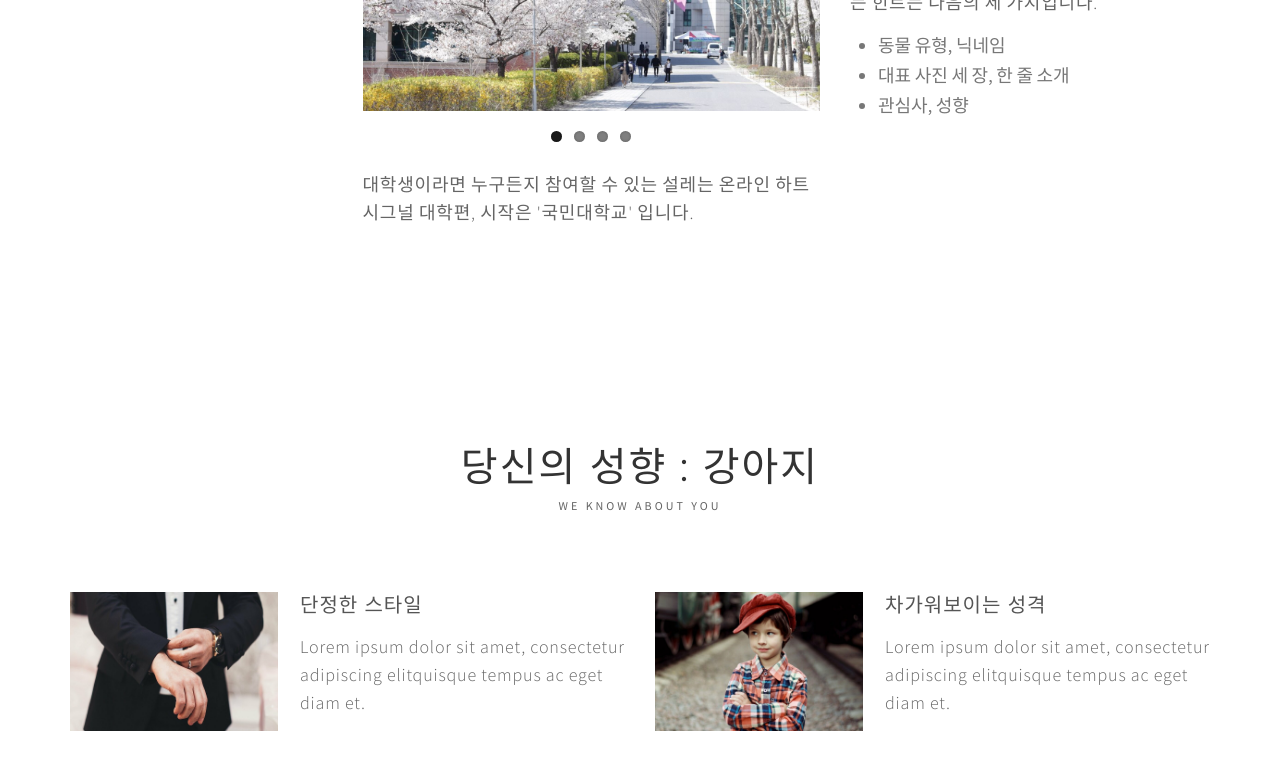
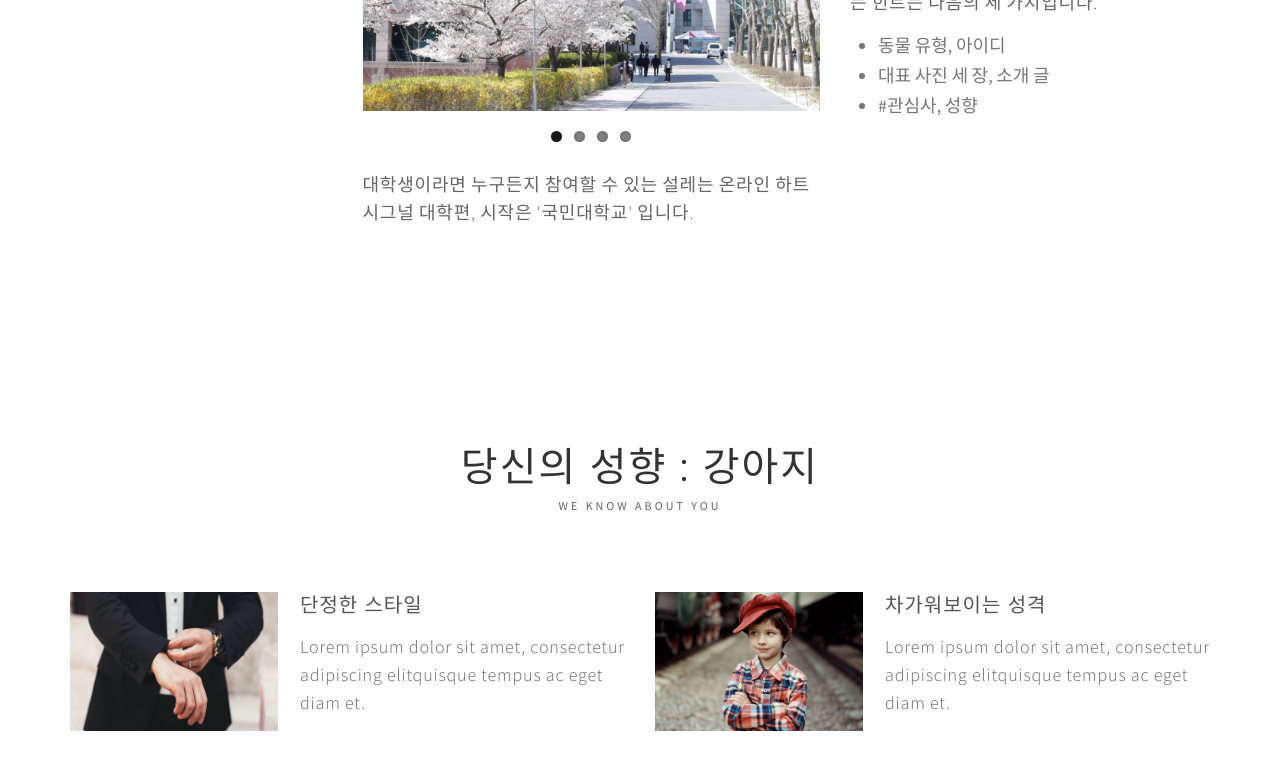
Before and after one commit to ureChanger/myHeartSignal, a plain HTML site: page index.html in a window 1280 px wide. Shown: the part 1968-2732 px from the top of the page. Drawn offline with Linux system fonts and the light colour scheme.

Commit message:
수정: About 힌트 내용 수정

```diff
--- a/index.html
+++ b/index.html
@@ -188,9 +188,9 @@ http://www.tooplate.com/view/2083-steak-house
          	<p>마이하트시그널의 모든 사용자들에게 공개되는 힌트는 다음의 세 가지입니다.</p>
 
             <ul>
-                <li>동물 유형, 닉네임</li>
-                <li>대표 사진 세 장, 한 줄 소개</li>
-                <li>관심사, 성향</li>
+                <li>동물 유형, 아이디</li>
+                <li>대표 사진 세 장, 소개 글</li>
+                <li>#관심사, 성향</li>
          	</ul>
       </div>
 
```
